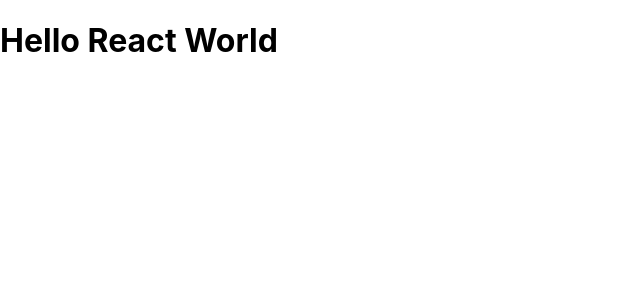
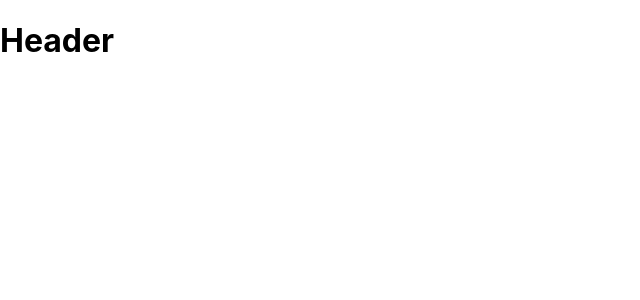
Before and after one commit to breadfan18/gaPhoenix, a React (Create React App) app in the folder react/hello-world/: page / in a window 1280 px wide. Shown: the top 300 px of the page, without its empty margins (0-640 px from the left). Built offline with nearby package versions, Linux system fonts and the light colour scheme.

Commit message:
header component made

```diff
--- a/react/hello-world/src/App.js
+++ b/react/hello-world/src/App.js
@@ -1,4 +1,5 @@
 import './App.css';
+import Header from './components/Header';
 
 // Components return a part or all of the UI
 // A component receives data as input and renders that data as a user interface
@@ -6,9 +7,7 @@ import './App.css';
 function App() {
   return (
     //When empty jsx tags are used as wrappers, they are called 'jsx fragments'.
-    <>
-      <h1>Hello React World</h1>
-    </>
+    <Header />
   );
 }
 
--- /dev/null
+++ b/react/hello-world/src/components/Header.js
@@ -0,0 +1,9 @@
+const Header = () => {
+    return <h1>Header</h1>
+}
+
+export default Header;
+
+/*
+use export default whenever there's one piece of functionality being exported from a component module
+*/
```
